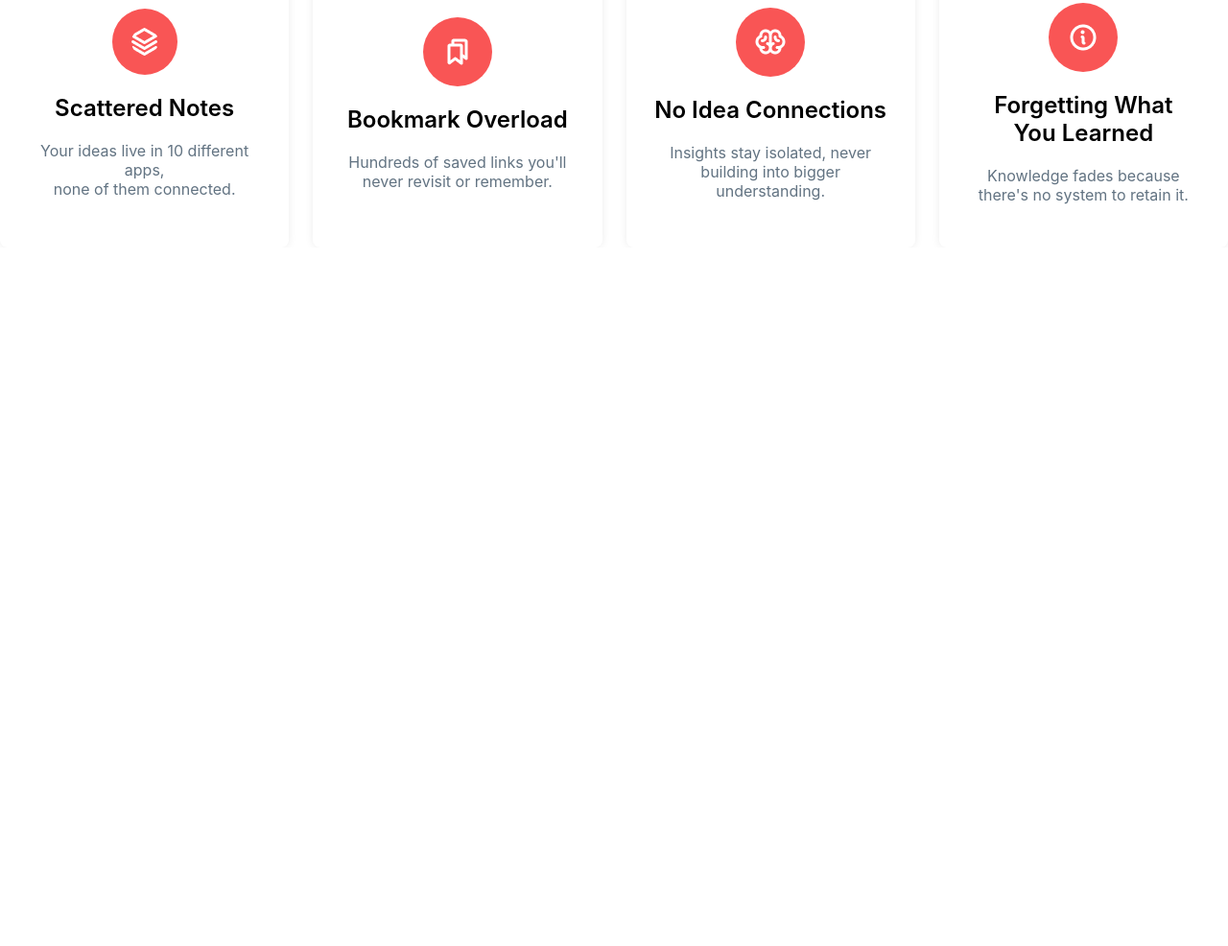
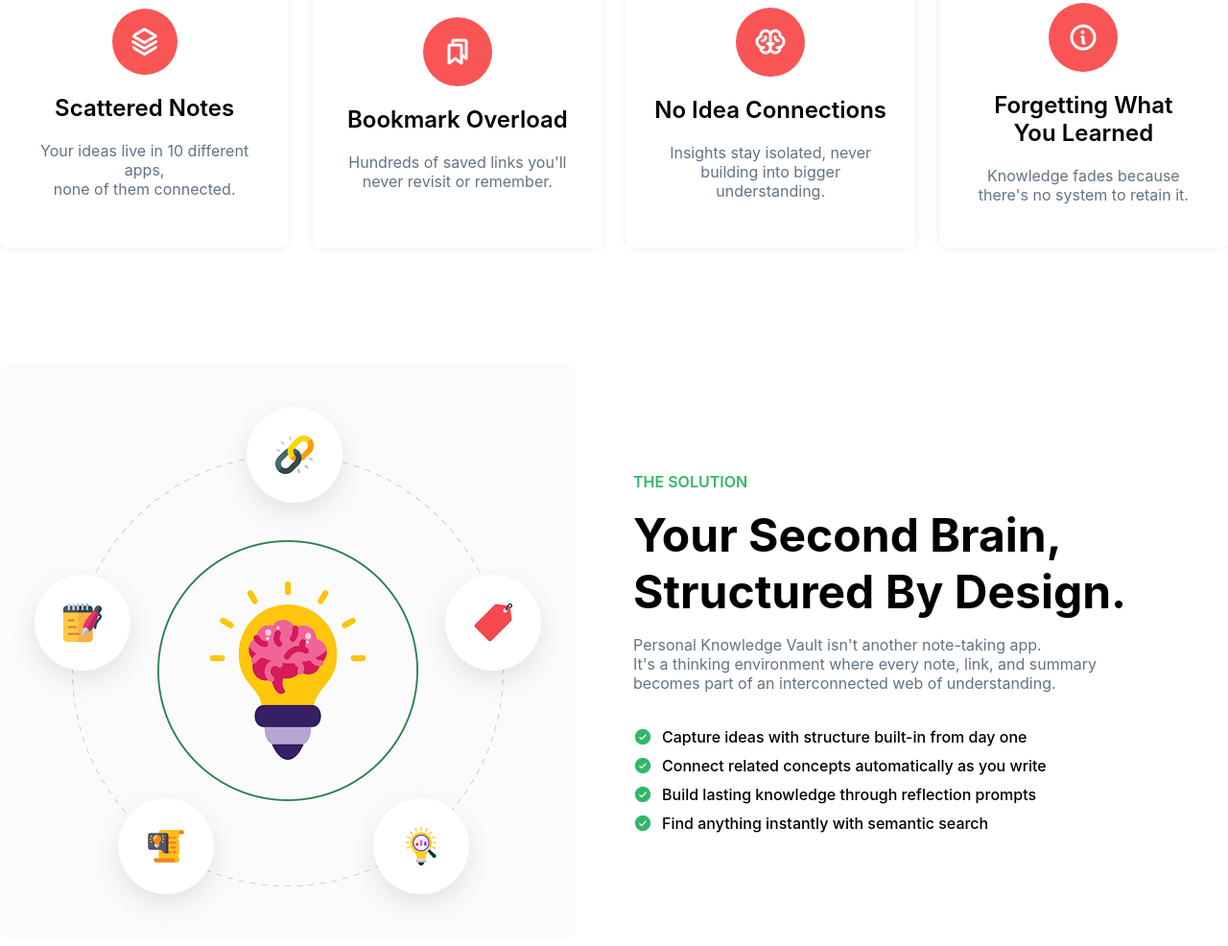
Before and after one commit to clever2817/PH-B13-A01-Knowledge-Vault, a plain HTML site: page index.html in a window 1280 px wide. Shown: the part 1016-2002 px from the top of the page at 96% size. Before the commit the page ends 1274 px from the top, so only its background shows below. Drawn offline with Linux system fonts and the light colour scheme.

Commit message:
Second Brain Section Done

```diff
--- a/index.html
+++ b/index.html
@@ -51,20 +51,25 @@
         <div class="hero-description">
           <p>
             A private space to store notes, links, and learning summaries —
-            designed to <br> help you think clearly, connect ideas, and turn learning
-            into long-term knowledge.
+            designed to <br />
+            help you think clearly, connect ideas, and turn learning into
+            long-term knowledge.
           </p>
         </div>
 
         <div class="hero-btns">
-            <button class="btn btn-1">Start Building Your Vault <img src="./assets/ArrowRight.png" alt=""></button>
+          <button class="btn btn-1">
+            Start Building Your Vault
+            <img src="./assets/ArrowRight.png" alt="" />
+          </button>
 
-            <button class="btn-2"><img src="./assets/Play.png" alt="">See How It works</button>
+          <button class="btn-2">
+            <img src="./assets/Play.png" alt="" />See How It works
+          </button>
         </div>
       </div>
     </section>
     <!-- Hero Section Ends Here -->
-
 
     <!-- Notes Section Starts Here -->
     <div class="notes-container border">
@@ -72,21 +77,25 @@
         <h2 class="notes-title">Notes don't fail, Structure does.</h2>
 
         <p class="notes-subtitle">
-          You're not bad at learning. Your tools just weren't built for how knowledge actually works.
+          You're not bad at learning. Your tools just weren't built for how
+          knowledge actually works.
         </p>
       </div>
 
       <div class="notes-card-container">
         <div class="notes-card">
-          <img src="./assets/Vector.png" alt="">
+          <img src="./assets/Vector.png" alt="" />
 
           <h3>Scattered Notes</h3>
 
-          <p>Your ideas live in 10 different apps, <br> none of them connected.</p>
+          <p>
+            Your ideas live in 10 different apps, <br />
+            none of them connected.
+          </p>
         </div>
 
         <div class="notes-card">
-          <img src="./assets/Bookmarks.png" alt="">
+          <img src="./assets/Bookmarks.png" alt="" />
 
           <h3>Bookmark Overload</h3>
 
@@ -94,22 +103,69 @@
         </div>
 
         <div class="notes-card">
-          <img src="./assets/Brain.png" alt="">
+          <img src="./assets/Brain.png" alt="" />
 
           <h3>No idea connections</h3>
 
-          <p>Insights stay isolated, never building into bigger understanding.</p>
+          <p>
+            Insights stay isolated, never building into bigger understanding.
+          </p>
         </div>
 
         <div class="notes-card">
-          <img src="./assets/Info.png" alt="">
+          <img src="./assets/Info.png" alt="" />
 
-          <h3>Forgetting what <br> you learned</h3>
+          <h3>
+            Forgetting what <br />
+            you learned
+          </h3>
 
           <p>Knowledge fades because there's no system to retain it.</p>
         </div>
       </div>
     </div>
     <!-- Notes Section Ends Here -->
+
+    <!-- Second Brain Section Starts Here -->
+    <div class="second-brain-container border">
+      <div class="second-brain-img">
+        <img src="./assets/knowledge.png" alt="" />
+      </div>
+
+      <div class="second-brain-texts">
+        <p class="solution">The Solution</p>
+
+        <h2 class="sb-title">Your second brain, <br> structured by design.</h2>
+
+        <p class="sb-description">
+          Personal Knowledge Vault isn't another note-taking app. <br> It's a
+          thinking environment where every note, link, and summary <br> becomes part
+          of an interconnected web of understanding.
+        </p>
+
+        <div class="sb-list">
+          <div class="checkmark">
+            <img src="./assets/CheckCircle.png" alt="">
+            <p>Capture ideas with structure built-in from day one</p>
+          </div>
+
+          <div class="checkmark">
+            <img src="./assets/CheckCircle.png" alt="">
+            <p>Connect related concepts automatically as you write</p>
+          </div>
+
+          <div class="checkmark">
+            <img src="./assets/CheckCircle.png" alt="">
+            <p>Build lasting knowledge through reflection prompts</p>
+          </div>
+
+          <div class="checkmark">
+            <img src="./assets/CheckCircle.png" alt="">
+            <p>Find anything instantly with semantic search</p>
+          </div>
+        </div>
+      </div>
+    </div>
+    <!-- Second Brain Section Ends Here -->
   </body>
 </html>
--- a/style.css
+++ b/style.css
@@ -179,3 +179,48 @@
   color: #627382;
   text-align: center;
 }
+
+.second-brain-container{
+  display: flex;
+  margin-top: 120px;
+  margin-bottom: 120px;
+  gap: 60px;
+  align-items: center;
+}
+
+.second-brain-texts{
+  display: flex;
+  flex-direction: column;
+  gap: 16px;
+}
+
+.solution{
+  color: #30b868;
+  text-transform: uppercase;
+  font-weight: 600;
+}
+
+.sb-title{
+  font-size: 48px;
+  text-transform: capitalize;
+}
+
+.sb-description{
+  color: #627382;
+}
+
+.sb-list{
+  display: flex;
+  flex-direction: column;
+  gap: 10px;
+  margin-top: 20px;
+}
+
+.checkmark{
+  display: flex;
+  gap: 10px;
+}
+
+.checkmark p {
+  font-weight: 500;
+}
```
